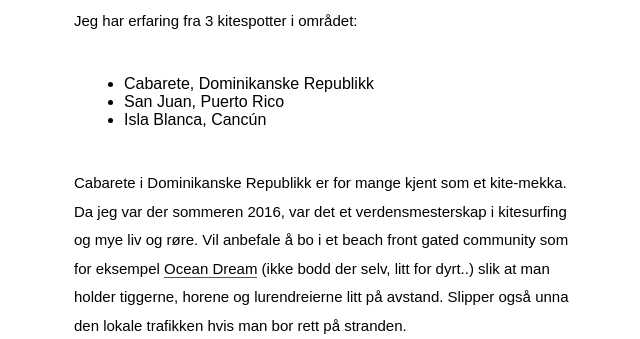
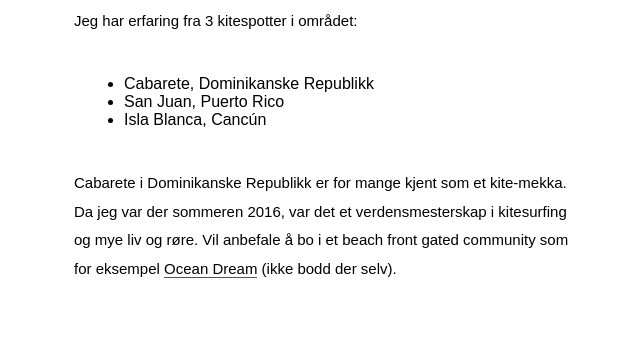
Before and after one commit to aorset/aorset.github.io, a Jekyll site: the page built from _posts/2017-07-26-karibien.md, in a window 1280 px wide and 900 px high, scrolled down 423 px, cut to the strip 0-339 px from the top of the window. Shown: the whole strip, without its empty margins (316-956 px from the left). Built offline with Jekyll 4.4.1, drawn with Linux system fonts in a browser that asks for light colours; some web fonts are replaced.

Commit message:
Update 2017-07-26-karibien.md

```diff
--- a/_posts/2017-07-26-karibien.md
+++ b/_posts/2017-07-26-karibien.md
@@ -14,7 +14,7 @@ Jeg har erfaring fra 3 kitespotter i området:
 
 Cabarete i Dominikanske Republikk er for mange kjent som et kite-mekka. Da jeg var der
 sommeren 2016, var det et verdensmesterskap i kitesurfing og mye liv og røre. Vil anbefale å bo i et
-beach front gated community som for eksempel <a href="http://www.oceandreamcabarete.com/">Ocean Dream</a> (ikke bodd der selv, litt for dyrt..) slik at man holder tiggerne, horene og lurendreierne litt på avstand. Slipper også unna den lokale trafikken hvis man bor rett på stranden.
+beach front gated community som for eksempel <a href="http://www.oceandreamcabarete.com/">Ocean Dream</a> (ikke bodd der selv).
 
 <iframe src="https://www.google.com/maps/embed?pb=!1m18!1m12!1m3!1d1227.5515823953908!2d-70.4233436628348!3d19.76369189899174!2m3!1f0!2f0!3f0!3m2!1i1024!2i768!4f13.1!3m3!1m2!1s0x8eae1d668c7f72ab%3A0x378f29ac062cf086!2sKite+Beach+Hotel+Cabarete!5e1!3m2!1sno!2sno!4v1501014560216" width="600" height="450" frameborder="0" style="border:0" allowfullscreen></iframe>
 
```
